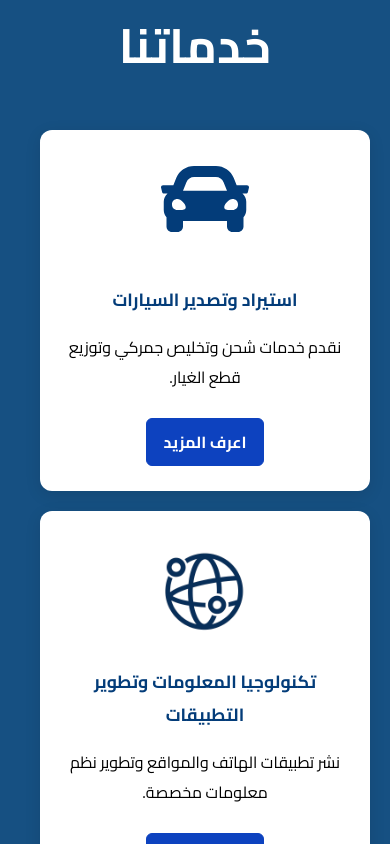
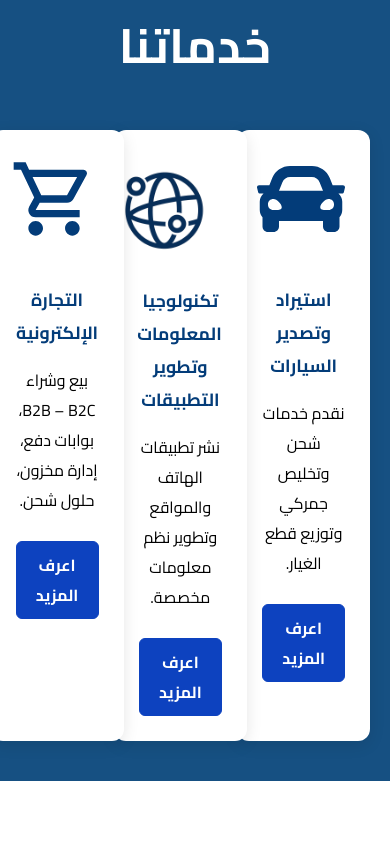
Before and after one commit to 000MaDz000/wizard_global, a React (Vite) app: page /about in a window 390 px wide. Shown: the part 1040-1884 px from the top of the page. Built offline with nearby package versions, Linux system fonts and the light colour scheme.

Commit message:
Update OurServices.css

```diff
--- a/src/styles/OurServices.css
+++ b/src/styles/OurServices.css
@@ -72,7 +72,22 @@
     .services-grid {
         /* flex-direction: row; */
         /* align-items: center; */
-        display: grid;
+
+  display: grid;
+  grid-template-columns: repeat(3,1fr);
+  gap: 10px;
+
+    }
+  }
+@media (max-width: 768px) {
+    .services-grid {
+        /* flex-direction: row; */
+        /* align-items: center; */
+
+  display: grid;
+  grid-template-columns: repeat(3,1fr);
+  gap: 10px;
+
     }
   }
 @media (max-width: 500px) {
```
